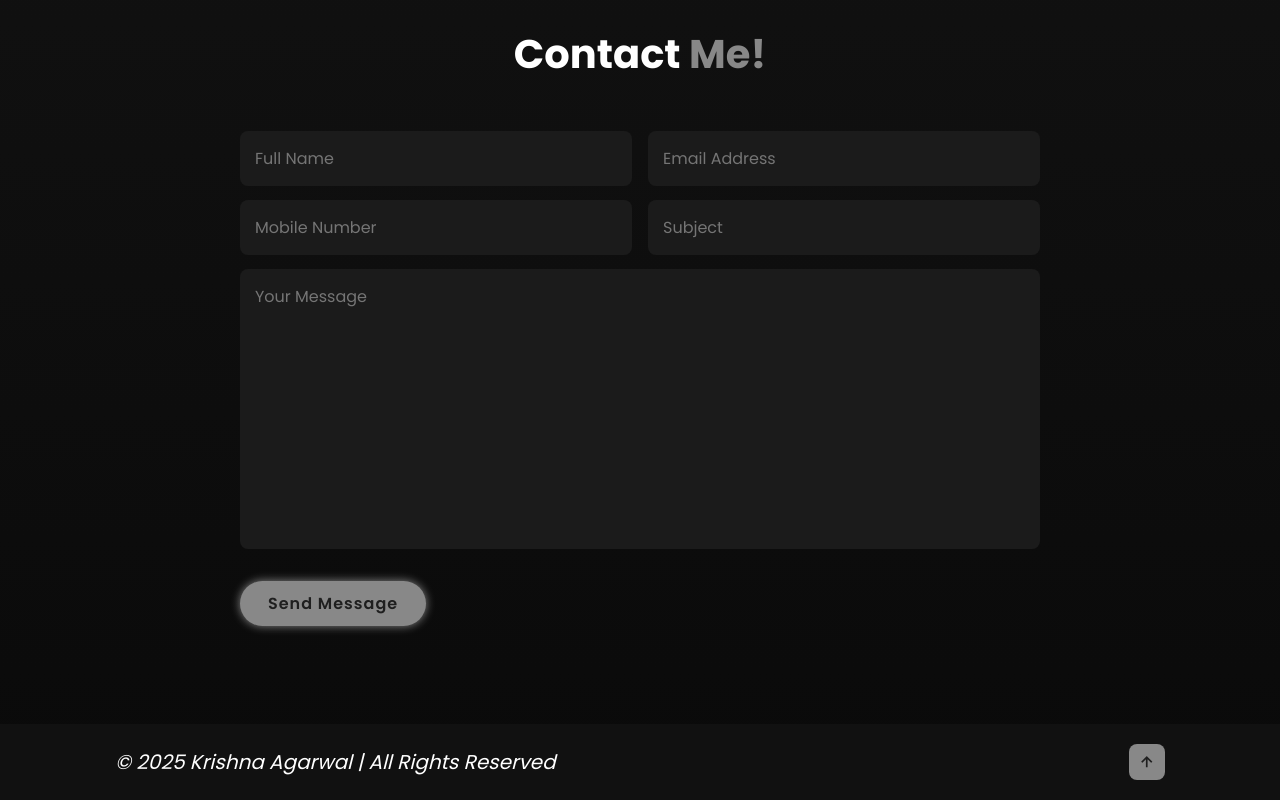
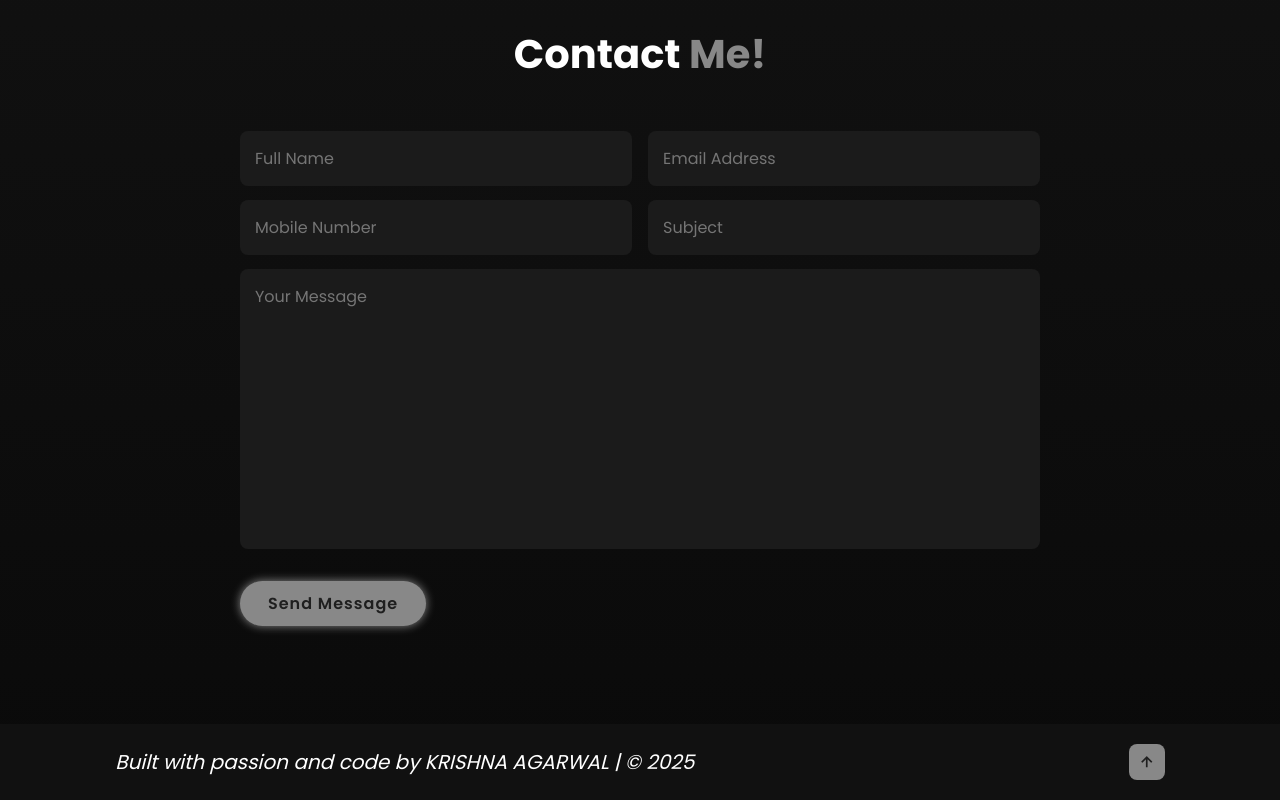
Before and after one commit to Krishna-0019/Portfolio, a plain HTML site: page index.html in a window 1280 px wide. Shown: the part 3356-4156 px from the top of the page. Drawn offline with nearby package versions, Linux system fonts and the light colour scheme; files whose address does not match are found by name.

Commit message:
Add files via upload

```diff
--- a/index.html
+++ b/index.html
@@ -146,7 +146,8 @@
     <!--  =================   Footer  =================  -->
     <footer class="footer">
       <div class="footer-text">
-        <p>&copy; 2025 Krishna Agarwal | All Rights Reserved</p>
+        <p>Built with passion and code by KRISHNA AGARWAL | © 2025
+</p>
       </div>
 
       <div class="footer-iconTop">
```
